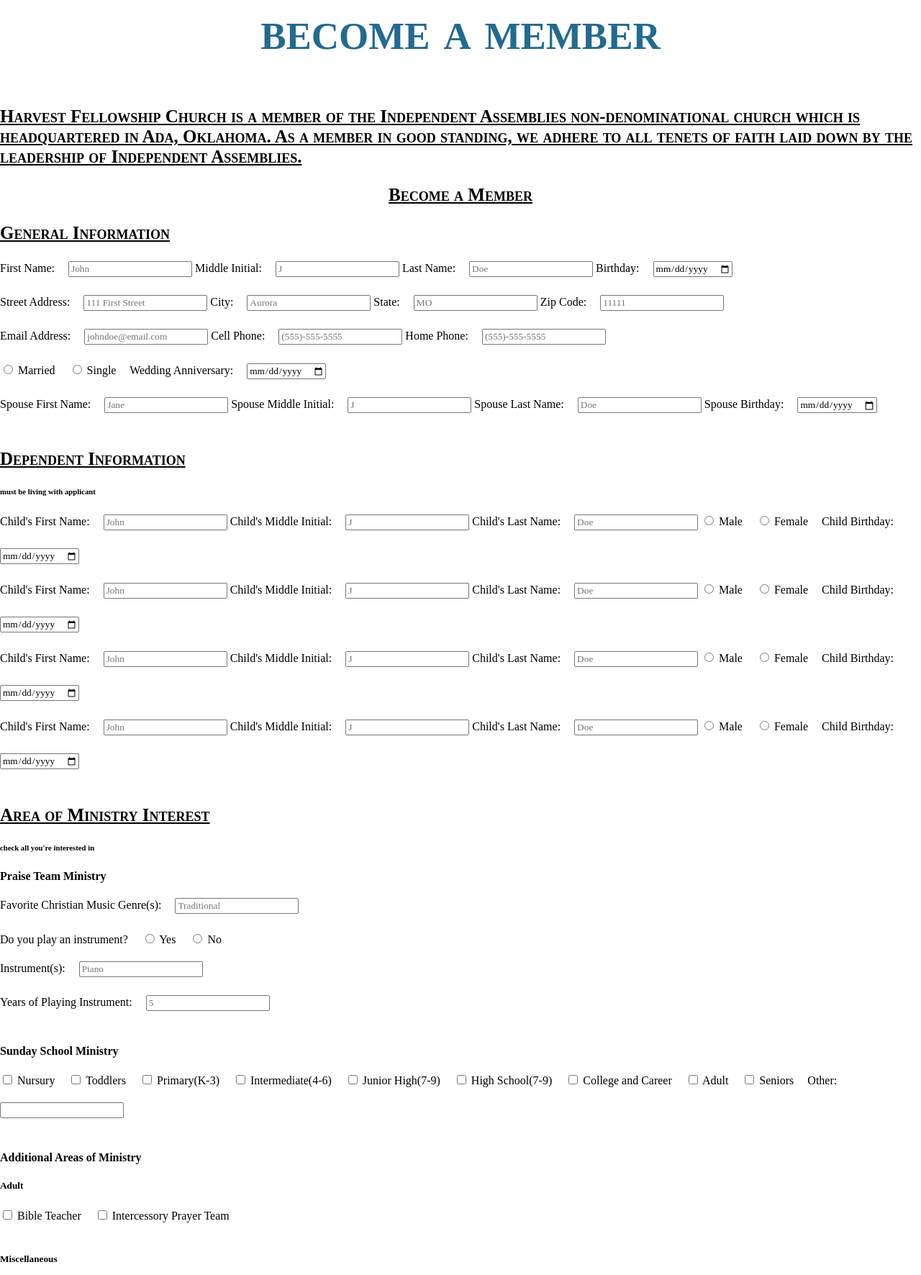
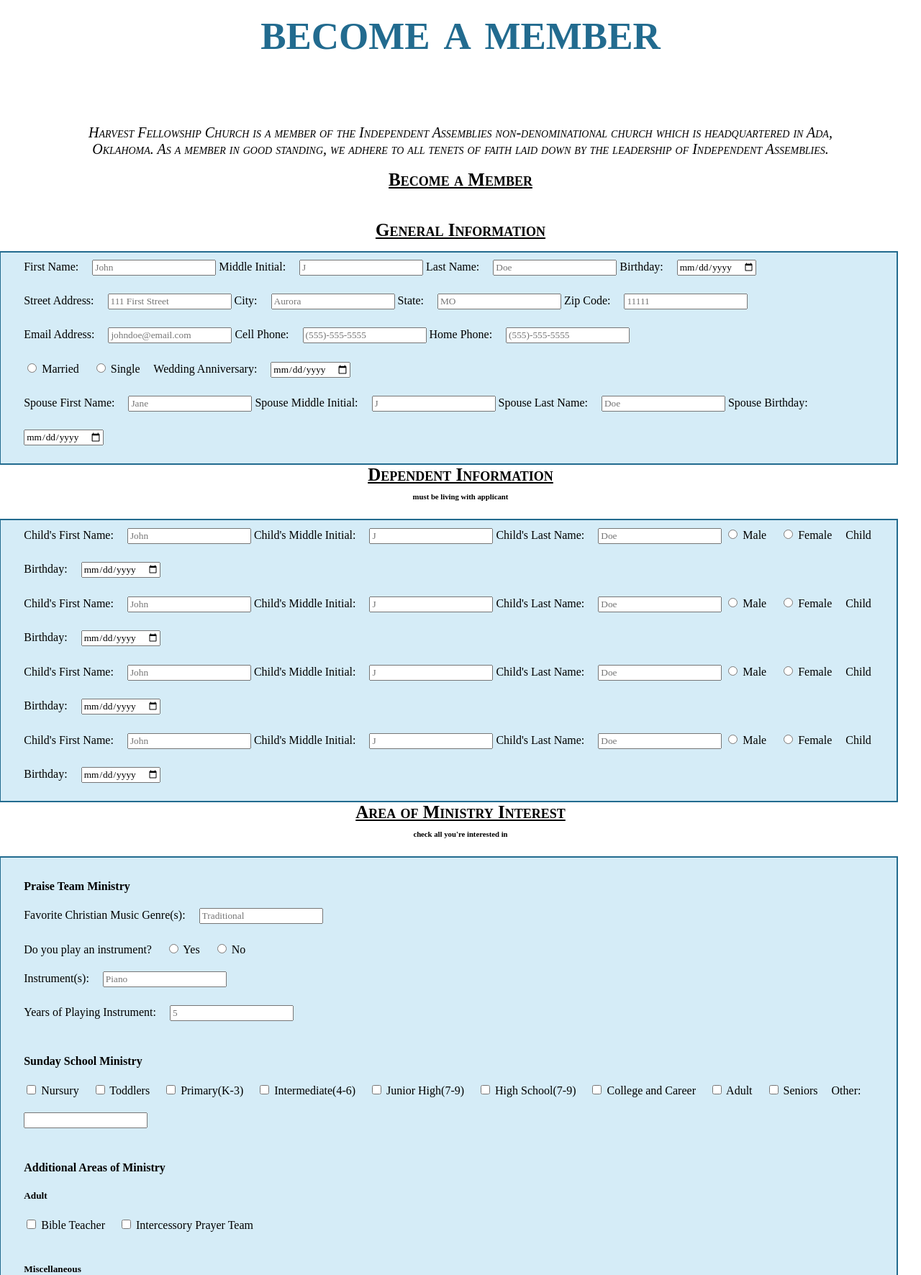
Before and after one commit to EmmaleighStone/HarvestChurchWebsite, a PHP site: page /memberForm.html in a window 1280 px wide. Shown: the part 153-1925 px from the top of the page at 72% size. Run offline with PHP 8.4, Linux system fonts and the light colour scheme; some web fonts are replaced.

Commit message:
Update style.css

```diff
--- a/style.css
+++ b/style.css
@@ -159,46 +159,7 @@ h2
     margin-bottom: 25px;
 
 }
-.calendar table
-{
-    width: 50%;
-    margin-left: 25%;
-    margin-right: 25%;
-    border: #226b8f 2px solid;
 
-}
-
-.calendar td
-{
-    border: #226b8f 2px solid;
-}
-.agenda
-{
-    width: 45%;
-    float: right;
-    height: 375px;
-    border: #226b8f 2px solid;
-    text-align: right;
-    margin-right: 2.5%;
-    margin-top: 15px;
-    background-color: #d5ecf7;
-    padding-bottom: 15px;
-}
-.agenda h3
-{
-    text-align: center;
-}
-.agenda table
-{
-    width: 80%;
-    margin-left: 10%;
-    margin-right: 10%;
-    border-collapse: collapse;
-}
-.agenda table tr
-{
-    border-bottom: #226b8f 2px solid;
-}
 h3
 {
     font-size: 25px;
@@ -354,3 +315,41 @@ footer a:hover
     margin-left: 2.5%;
     margin-right: 2.5%;
 }
+
+.memFormSection
+{
+    width: 94.75%;
+    float: right;
+    border: #226b8f 2px solid;
+    padding-left: 2.5%;
+    margin-right: 2.5%;
+    margin-top: 15px;
+    background-color: #d5ecf7;
+    padding-top: 10px ;
+}
+.contentM h3, h6
+{
+    margin-top: 0px;
+    padding-bottom: 0px;
+    margin-bottom: 0px;
+    text-align: center;
+}
+.contentM h3
+{
+    padding-top: 25px;
+}
+.contentM h6
+{
+    padding: 10px;
+}
+.intro
+{
+    text-decoration: none;
+    font-weight: lighter;
+    font-style: italic;
+    font-size: 20px;
+    padding-left: 7.5%;
+    padding-right: 7.5%;
+    margin-bottom: 150px;
+
+}
```
